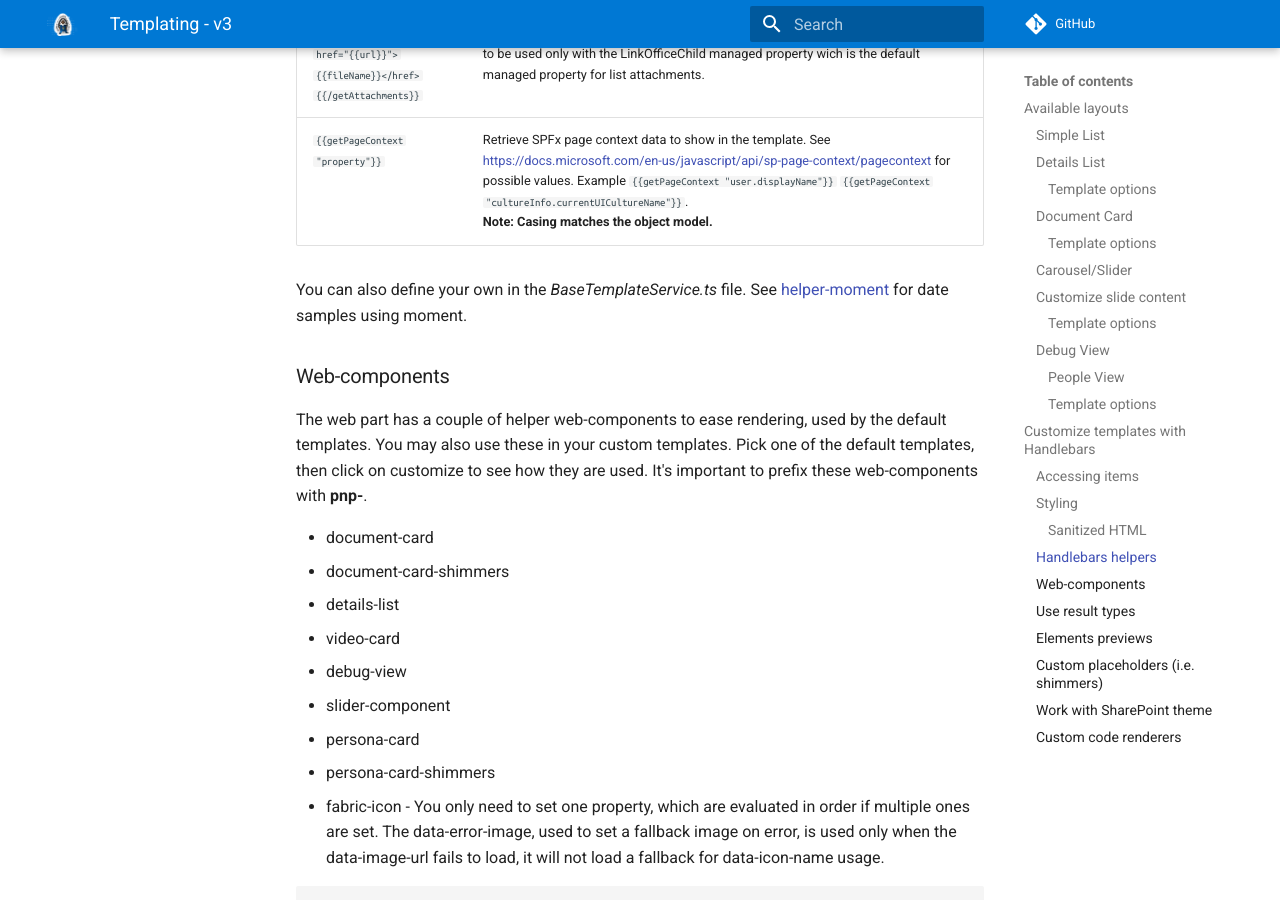
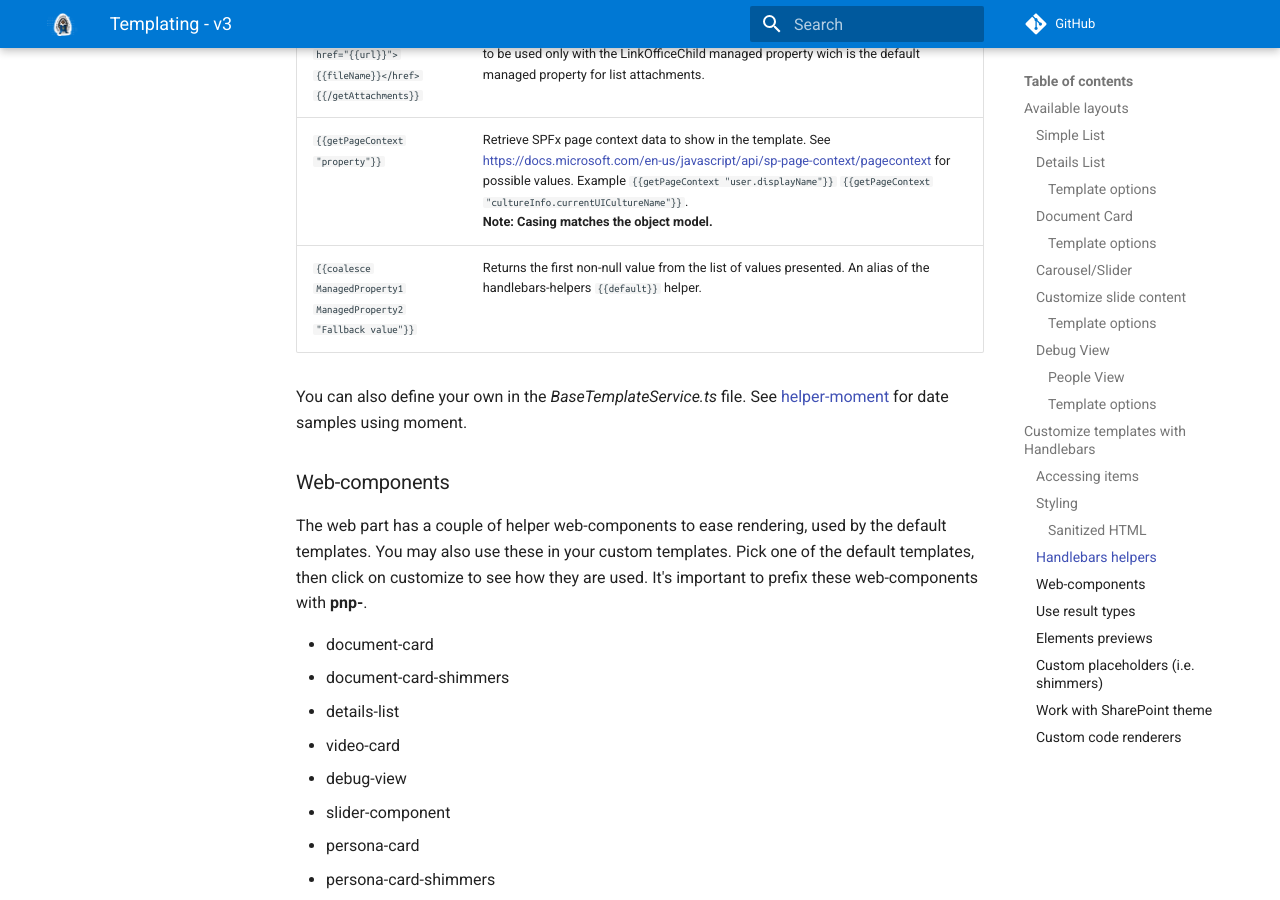
Before and after one commit to dominic5perezd/pnp-modern-search, an MkDocs documentation site: the page built from docs/v3/search-parts/templating.md, in a window 1280 px wide and 900 px high, scrolled down 12227 px. Built offline with MkDocs 1.6.1 and Material for MkDocs 9.7.7, drawn with Linux system fonts in a browser that asks for light colours; comment, search, counter and statistics services are not loaded.

Commit message:
#1392 v3 doc update

```diff
--- a/docs/v3/search-parts/templating.md
+++ b/docs/v3/search-parts/templating.md
@@ -218,6 +218,7 @@ Setting | Description
 `{{#group items by="owstaxidmetadataalltagsinfo"}}` | Group items by a specific results property. See [https://github.com/shannonmoeller/handlebars-group-by](https://github.com/shannonmoeller/handlebars-group-by) for usage.
 `{{#getAttachments LinkOfficeChild}} <a href="{{url}}">{{fileName}}</href> {{/getAttachments}}`| Get Attachments is Handlebars block helper intended to be used with the context variables it provides like this (url and filename) in the example.The helper is intended to be used only with the LinkOfficeChild managed property wich is the default managed property for list attachments.
 `{{getPageContext "property"}}` | Retrieve SPFx page context data to show in the template. See [https://docs.microsoft.com/en-us/javascript/api/sp-page-context/pagecontext](https://docs.microsoft.com/en-us/javascript/api/sp-page-context/pagecontext) for possible values. Example `{{getPageContext "user.displayName"}}` `{{getPageContext "cultureInfo.currentUICultureName"}}`.<br>**Note: Casing matches the object model.**
+`{{coalesce ManagedProperty1 ManagedProperty2 "Fallback value"}}` | Returns the first non-null value from the list of values presented. An alias of the handlebars-helpers `{{default}}` helper.
 
 
 You can also define your own in the *BaseTemplateService.ts* file. See [helper-moment](https://github.com/helpers/helper-moment) for date samples using moment.
```
